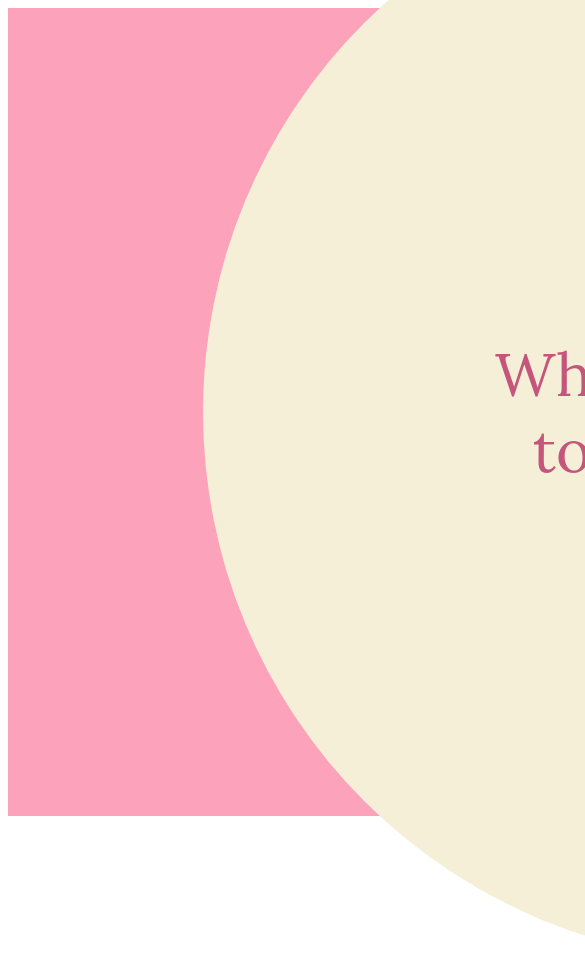
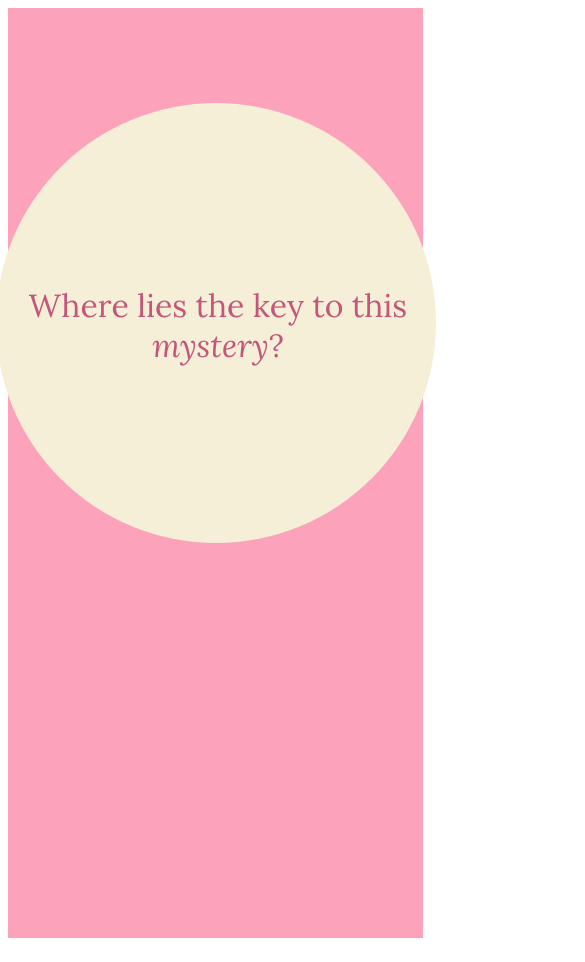
Before and after one commit to AleksandraLevochka/site-project-1, a plain HTML site: page mystery/index.html in a window 390 px wide. Shown: the top 962 px of the page, 585 px wide, since content can reach past the window. Drawn offline with Linux system fonts and the light colour scheme.

Commit message:
updated responsinvness

```diff
--- a/mystery/style.css
+++ b/mystery/style.css
@@ -36,9 +36,6 @@ a {
     animation: one 10s infinite;
   }
 
-
-
-
 @keyframes one {
     0% {
         transform: scale(1);
@@ -50,3 +47,24 @@ a {
         transform: scale(1);
       }
 }
+
+@media only screen and (max-width: 430px) {
+
+    .p {
+      font-size: 16px;
+      max-width: 50ch;
+      margin-left: 2px;
+      margin-top: 18px;
+    }
+
+    .rect {
+      width: 415px;
+      height: 930px;
+    }
+
+    .circle {
+      width: 220px;
+      height: 220px;
+      margin-top: -300px;
+    }
+  }
```
